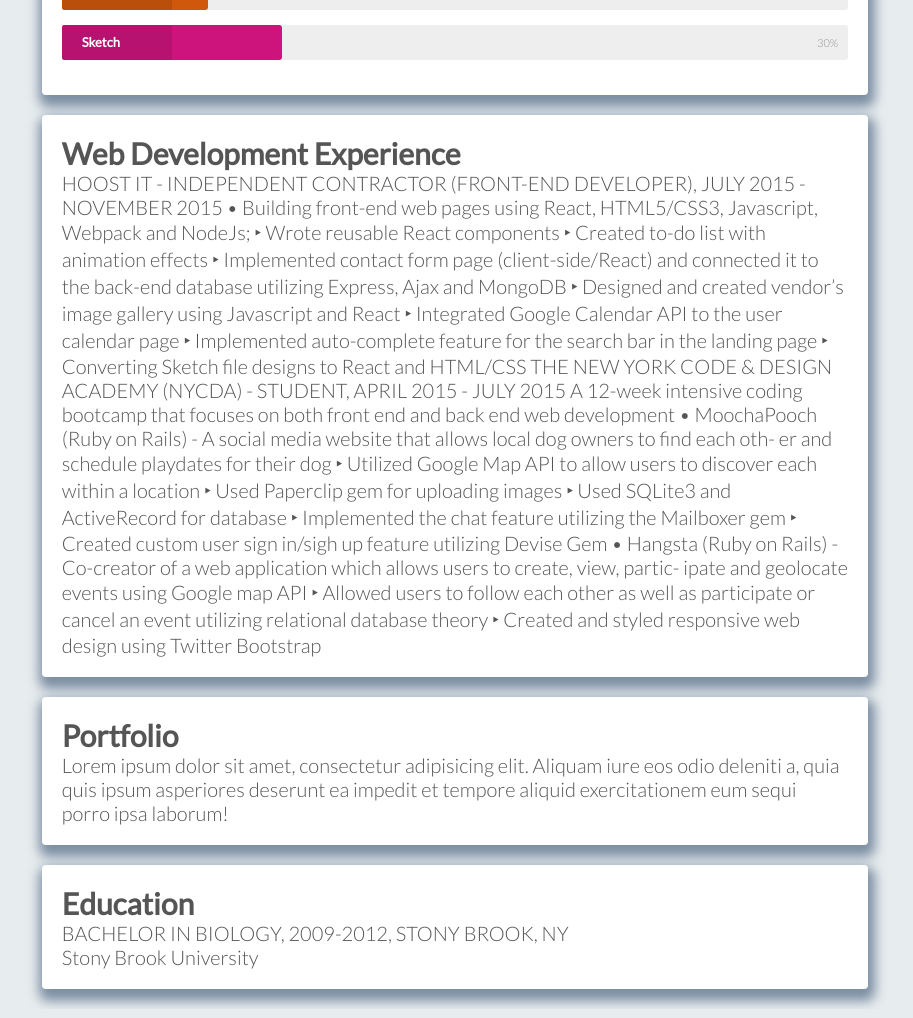
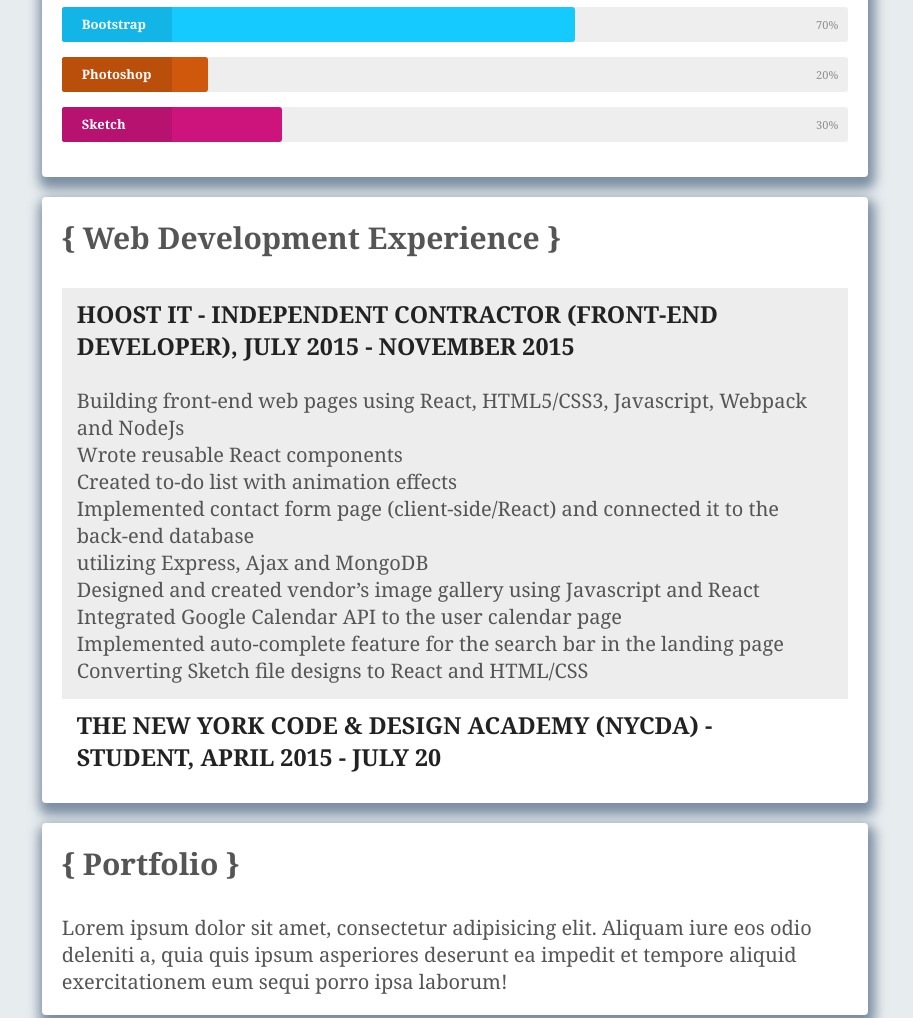
Before and after one commit to CoderQuest/resume_portfolio, a plain HTML site: page index.html in a window 1280 px wide. Shown: the part 871-1889 px from the top of the page, without its empty margins (299-1212 px from the left). Drawn offline with nearby package versions, Linux system fonts and the light colour scheme.

Commit message:
Created tabs for the web development experience section.

```diff
--- a/index.html
+++ b/index.html
@@ -27,7 +27,7 @@
 				<div class="profile-info">
 					<h1>Yi Ren</h1>
 					<hr class="hr-line">
-					<h5>Full Stack <br> Web Developer</h5>
+					<h5>Junior <br> Web Developer</h5>
 					<ul class="get-in-touch">
 						<li title="Download CV" class="masterTooltip"><i class="fa fa-download"></i></li>
 						<li title="Email Me" class="masterTooltip"><i class="fa fa-envelope-o"></i></li>
@@ -52,11 +52,11 @@
 			</header>
 			<div id="resume-body">
 				<section class="intro content-spacing">
-					<h2>HELLO!</h2>
+					<h2 class="content-title">{ HELLO! }</h2>
 					<p>A competent and committed web developer looking for a rewarding career in the web development industry. Currently looking for a junior web developer position with a progressive employer.</p>
 				</section>
 				<section class="skills content-spacing">
-					<h2>Technical Skills</h2>
+					<h2 class="content-title">{ Technical Skills }</h2>
 						<div class="skillbar clearfix " data-percent="60%">
 							<div class="skillbar-title" style="background: #88cd2a;"><span>HTML5</span></div>
 							<div class="skillbar-bar" style="background: #88cd2a;"></div>
@@ -124,38 +124,49 @@
 						</div>
 				</section>
 				<section class="experience content-spacing">
-					<h2>Web Development Experience</h2>
-					<p>
-						HOOST IT - INDEPENDENT CONTRACTOR (FRONT-END DEVELOPER), JULY 2015 - NOVEMBER 2015
-						• Building front-end web pages using React, HTML5/CSS3, Javascript, Webpack and NodeJs;
-						‣ Wrote reusable React components
-						‣ Created to-do list with animation effects
-						‣ Implemented contact form page (client-side/React) and connected it to the back-end database
-						utilizing Express, Ajax and MongoDB
-						‣ Designed and created vendor’s image gallery using Javascript and React
-						‣ Integrated Google Calendar API to the user calendar page
-						‣ Implemented auto-complete feature for the search bar in the landing page
-						‣ Converting Sketch file designs to React and HTML/CSS
-						THE NEW YORK CODE & DESIGN ACADEMY (NYCDA) - STUDENT, APRIL 2015 - JULY 2015
-						A 12-week intensive coding bootcamp that focuses on both front end and back end web development
-						• MoochaPooch (Ruby on Rails) - A social media website that allows local dog owners to find each oth-
-						er and schedule playdates for their dog
-						‣ Utilized Google Map API to allow users to discover each within a location
-						‣ Used Paperclip gem for uploading images
-						‣ Used SQLite3 and ActiveRecord for database
-						‣ Implemented the chat feature utilizing the Mailboxer gem
-						‣ Created custom user sign in/sigh up feature utilizing Devise Gem
-						• Hangsta (Ruby on Rails) - Co-creator of a web application which allows users to create, view, partic- ipate and geolocate events using Google map API
-						‣ Allowed users to follow each other as well as participate or cancel an event utilizing relational database theory
-						‣ Created and styled responsive web design using Twitter Bootstrap
-					</p>
+					<h2 class="content-title">{ Web Development Experience }</h2>
+					<div class="tabs">
+						<h3 class="tab-link current" data-tab="tab-1">HOOST IT - INDEPENDENT CONTRACTOR (FRONT-END DEVELOPER), JULY 2015 - NOVEMBER 2015</h3>
+						<div id="tab-1" class="tab-content current">
+							<p>Building front-end web pages using React, HTML5/CSS3, Javascript, Webpack and NodeJs  </p>
+							<p>Wrote reusable React components  </p>
+							<p>Created to-do list with animation effects </p>
+							<p>Implemented contact form page (client-side/React) and connected it to the back-end database </p>
+							<p>utilizing Express, Ajax and MongoDB </p>
+							<p>Designed and created vendor’s image gallery using Javascript and React </p>
+							<p>Integrated Google Calendar API to the user calendar page </p>
+							<p>Implemented auto-complete feature for the search bar in the landing page </p>
+							<p>Converting Sketch file designs to React and HTML/CSS	 </p>
+						</div>
+
+						<h3 class="tab-link" data-tab="tab-2">THE NEW YORK CODE & DESIGN ACADEMY (NYCDA) - STUDENT, APRIL 2015 - JULY 20</h3>
+						<div id="tab-2" class="tab-content">
+							<p>A 12-week intensive coding bootcamp that focuses on both front end and back end web development</p>
+							<p>MoochaPooch (Ruby on Rails) - A social media website that allows local dog owners to find each other and schedule playdates for their dog</p>
+							<p>Utilized Google Map API to allow users to discover each within a location</p>
+							<p>Used Paperclip gem for uploading images</p>
+							<p>Used SQLite3 and ActiveRecord for database</p>
+							<p>Implemented the chat feature utilizing the Mailboxer gem</p>
+							<p>Created custom user sign in/sigh up feature utilizing Devise Gem</p>
+							<p>Hangsta (Ruby on Rails) - Co-creator of a web application which allows users to create, view, partic- ipate and geolocate events using Google map API</p>
+							<p>Allowed users to follow each other as well as participate or cancel an event utilizing relational database theory</p>
+							<p>Created and styled responsive web design using Twitter Bootstrap</p>
+						</div>
+					</div>
+
+
+
+
+
+
+
 				</section>
 				<section class="portfolio content-spacing">
-					<h2>Portfolio</h2>
+					<h2 class="content-title">{ Portfolio }</h2>
 					Lorem ipsum dolor sit amet, consectetur adipisicing elit. Aliquam iure eos odio deleniti a, quia quis ipsum asperiores deserunt ea impedit et tempore aliquid exercitationem eum sequi porro ipsa laborum!
 				</section>
 				<section class="education content-spacing">
-					<h2>Education</h2>
+					<h2 class="content-title">{ Education }</h2>
 					<p>
 						BACHELOR IN BIOLOGY, 2009-2012, STONY BROOK, NY <br>
 						Stony Brook University
--- a/resources/css/resume_body.css
+++ b/resources/css/resume_body.css
@@ -34,6 +34,9 @@ Resume body
 	box-shadow: 2px 7px 12px 5px rgba(124,142,163,1);
 }
 
+.content-title {
+	margin-bottom: 30px;
+}
 
 							/**************
 								Skill bar
@@ -110,3 +113,33 @@ Resume body
   color:#444;
   color:rgba(0, 0, 0, 0.4);
 }
+
+				/* Experience tab */
+
+div.tabs{
+	margin: 0px;
+	padding: 0px;
+	list-style: none;
+}
+div.tabs h3{
+	background: none;
+	color: #222;
+	/*display: inline-block;*/
+	padding: 10px 15px;
+	cursor: pointer;
+}
+
+div.tabs h3.current{
+	background: #ededed;
+	color: #222;
+}
+
+.tab-content{
+	display: none;
+	background: #ededed;
+	padding: 15px;
+}
+
+.tab-content.current{
+	display: inherit;
+}
--- a/resources/css/sidebar.css
+++ b/resources/css/sidebar.css
@@ -18,7 +18,7 @@ Basic Setup
 html {
 	background-color: #ecf0f1;
 	color: #555;
-	font-family: 'lato', 'Arial', 'sans-serif';
+	font-family: 'Georgia','lato', 'Arial', 'sans-serif';
 	font-size: 20px;
 	font-weight: 300;
 	text-rendering: optimizeLegibility;   /*renders font in a perfect way over speed*/
--- a/resources/js/main.js
+++ b/resources/js/main.js
@@ -6,4 +6,14 @@ $(document).ready(function() {
     }, 6000)
   })
 
+  // experience tabs
+  $('div.tabs h3').click(function(){
+    var tab_id = $(this).attr('data-tab');
+
+    $('div.tabs h3').removeClass('current');
+    $('.tab-content').removeClass('current').slideUp(1000);
+
+    $(this).addClass('current');
+    $("#"+tab_id).addClass('current').slideDown(1000);
+  })
 });
```
